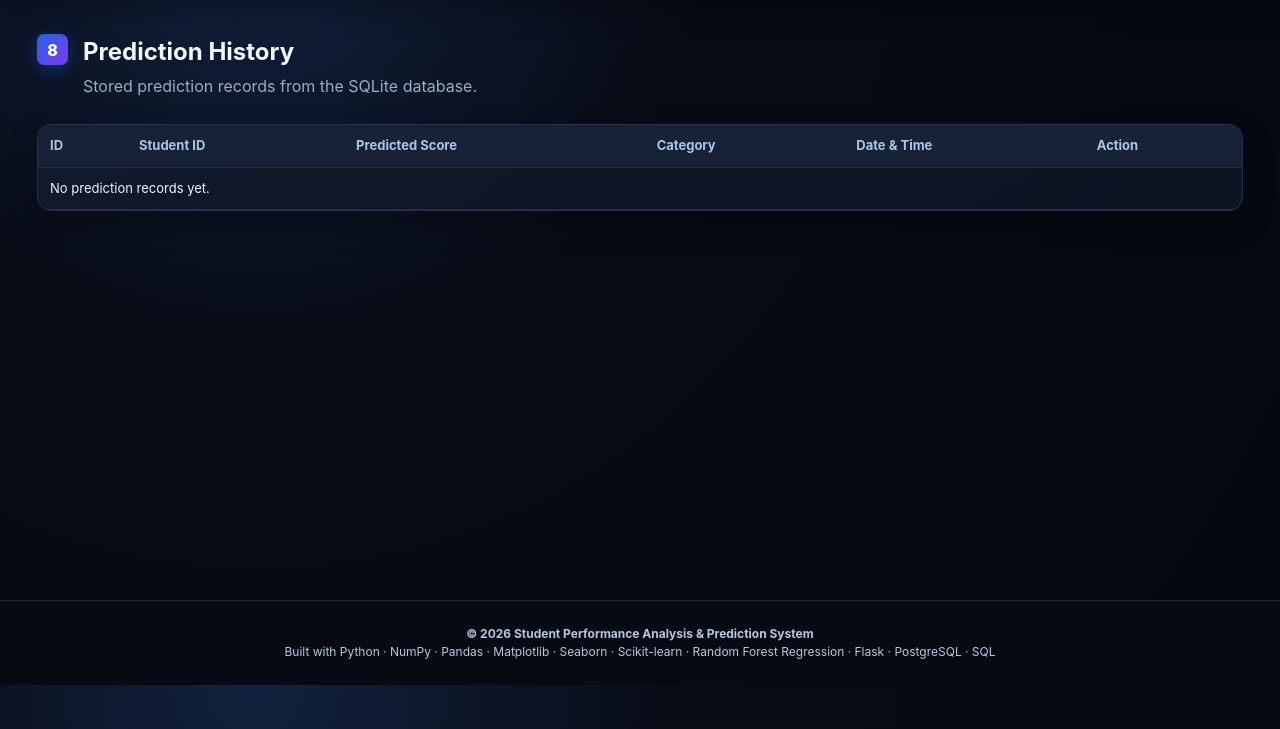
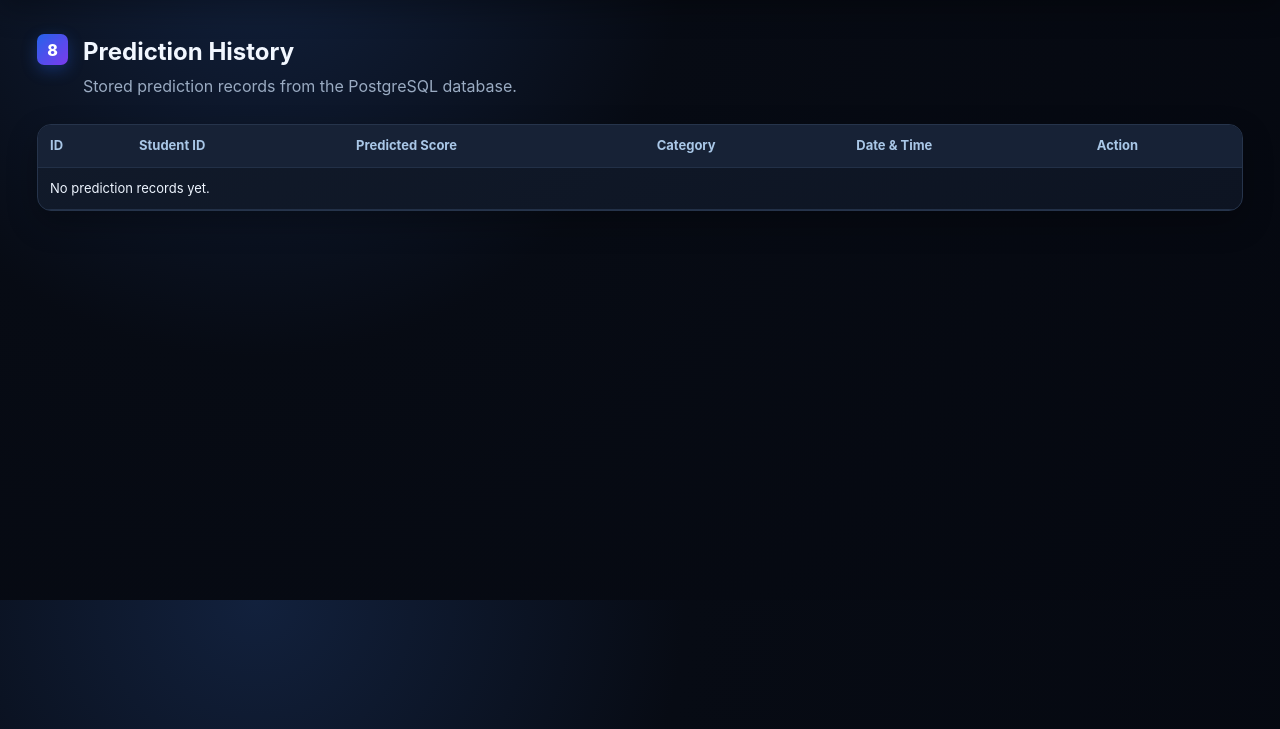
Before and after one commit to aditya-kumar-maurya/Student-Performance-Analysis-Prediction-System, a Flask app: page /history in a window 1280 px wide. Shown: the part 71-800 px from the top of the page. Run offline with Flask 3, Linux system fonts and the light colour scheme; data that the repository does not hold is empty; parts of the project's set-up code (start-up, migrations or seed data) failed here and were passed over; some libraries are stand-ins or nearby versions.

Commit message:
Update website templates

```diff
--- a/student_performance_analysis_prediction_system/app/templates/base.html
+++ b/student_performance_analysis_prediction_system/app/templates/base.html
@@ -96,23 +96,6 @@
 </main>
 
 
-<!-- Footer -->
-<footer class="footer">
-
-  <div>
-    <strong>
-      © 2026 Student Performance Analysis & Prediction System
-    </strong>
-  </div>
-
-  <div>
-    Built with Python · NumPy · Pandas · Matplotlib · Seaborn ·
-    Scikit-learn · Random Forest Regression · Flask · PostgreSQL · SQL
-  </div>
-
-</footer>
-
-
 <script src="{{ url_for('static', filename='js/app.js') }}"></script>
 
 </body>
--- a/student_performance_analysis_prediction_system/app/templates/history.html
+++ b/student_performance_analysis_prediction_system/app/templates/history.html
@@ -11,7 +11,7 @@
 
         <div>
             <h1>Prediction History</h1>
-            <p>Stored prediction records from the SQLite database.</p>
+            <p>Stored prediction records from the PostgreSQL database.</p>
         </div>
     </div>
 
```
Also changed, not shown: student_performance_analysis_prediction_system/app/templates/index.html (+0 -11 lines).
